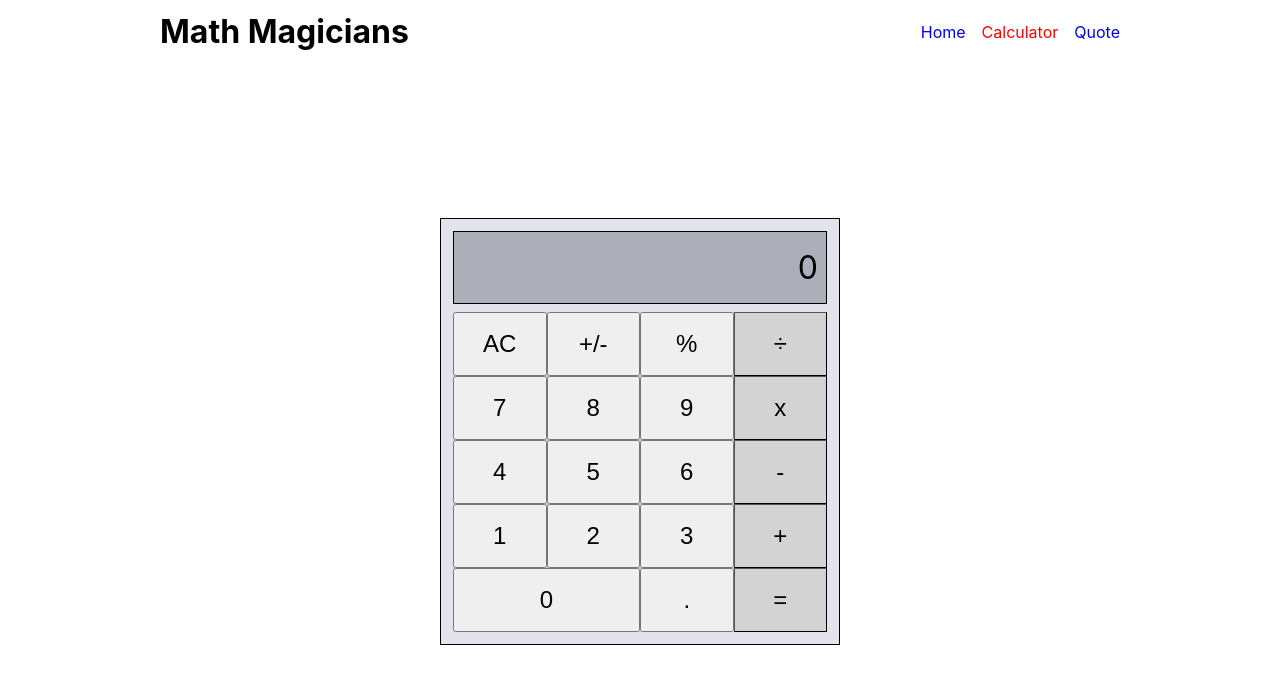
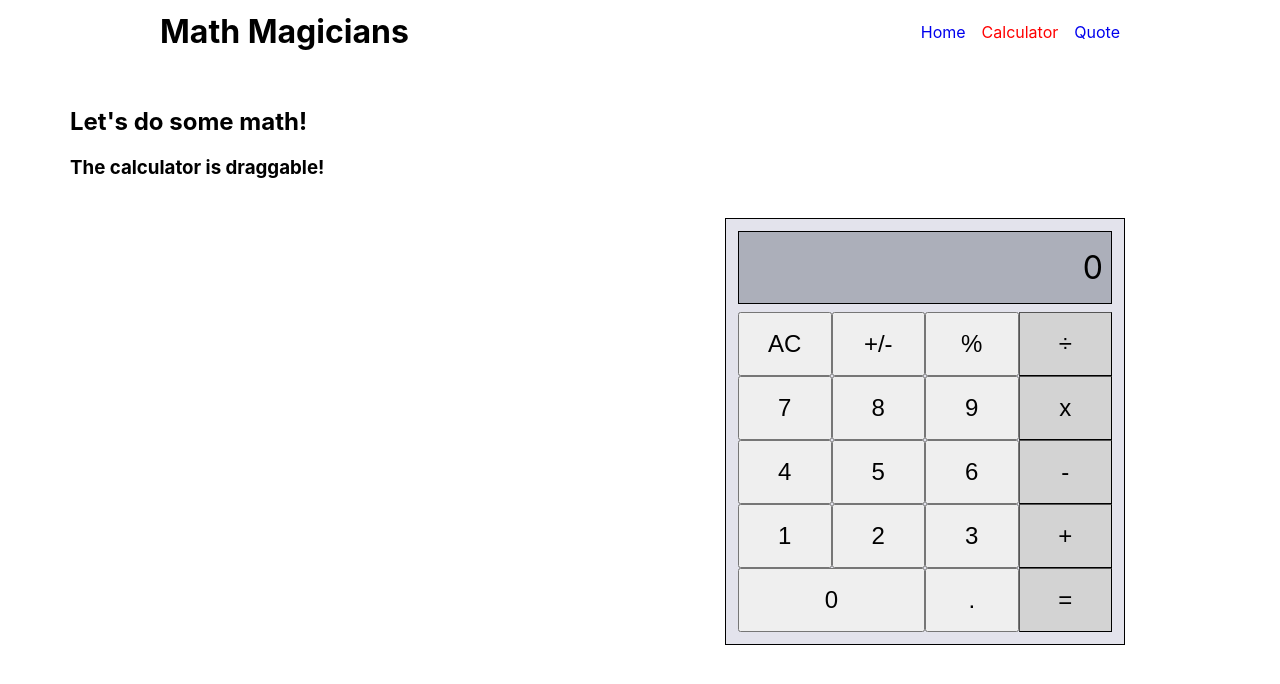
Before and after one commit to helio3197/math-magicians, a React (Create React App) app: page /calculator in a window 1280 px wide. Shown: the top 684 px of the page. Built offline with nearby package versions, Linux system fonts and the light colour scheme.

Commit message:
Added Home component

```diff
--- a/src/components/Calculator.js
+++ b/src/components/Calculator.js
@@ -16,12 +16,39 @@ const Calculator = () => {
   const { total } = calcObj;
 
   return (
-    <div onMouseDown={dragElement} role="button" tabIndex="0" className="calc-wrapper">
-      <div className="calc-result">
-        <output>{total}</output>
+    <div
+      style={{
+        width: '100%',
+        height: '100%',
+        padding: '24px calc(6px + 5vw)',
+        display: 'flex',
+        flexWrap: 'wrap',
+      }}
+    >
+      <div
+        style={{
+          width: '50%',
+        }}
+      >
+        <h2>Let&apos;s do some math!</h2>
+        <h3>The calculator is draggable!</h3>
       </div>
-      <div className="calc-buttons">
-        {buttons.map((el) => (<button type="button" onClick={buttonHandler} key={el}>{el}</button>))}
+      <div
+        style={{
+          width: '50%',
+          display: 'flex',
+          justifyContent: 'center',
+          alignItems: 'center',
+        }}
+      >
+        <div onMouseDown={dragElement} role="button" tabIndex="0" className="calc-wrapper">
+          <div className="calc-result">
+            <output>{total}</output>
+          </div>
+          <div className="calc-buttons">
+            {buttons.map((el) => (<button type="button" onClick={buttonHandler} key={el}>{el}</button>))}
+          </div>
+        </div>
       </div>
     </div>
   );
--- a/src/components/Home.js
+++ b/src/components/Home.js
@@ -1,9 +1,21 @@
 import React from 'react';
 
 const Home = () => (
-  <>
-    <h2>Welcome!</h2>
-  </>
+  <div
+    style={{
+      padding: '24px calc(6px + 5vw)',
+      height: '100%',
+    }}
+  >
+    <h2>Welcome to our page!</h2>
+    <p>
+      This is a simple React-built website that let you perform simple math operations through
+      our calculator app.
+    </p>
+    <p>
+      Also, there is a math quote in our quote section so you can get inspired.
+    </p>
+  </div>
 );
 
 export default Home;
```
